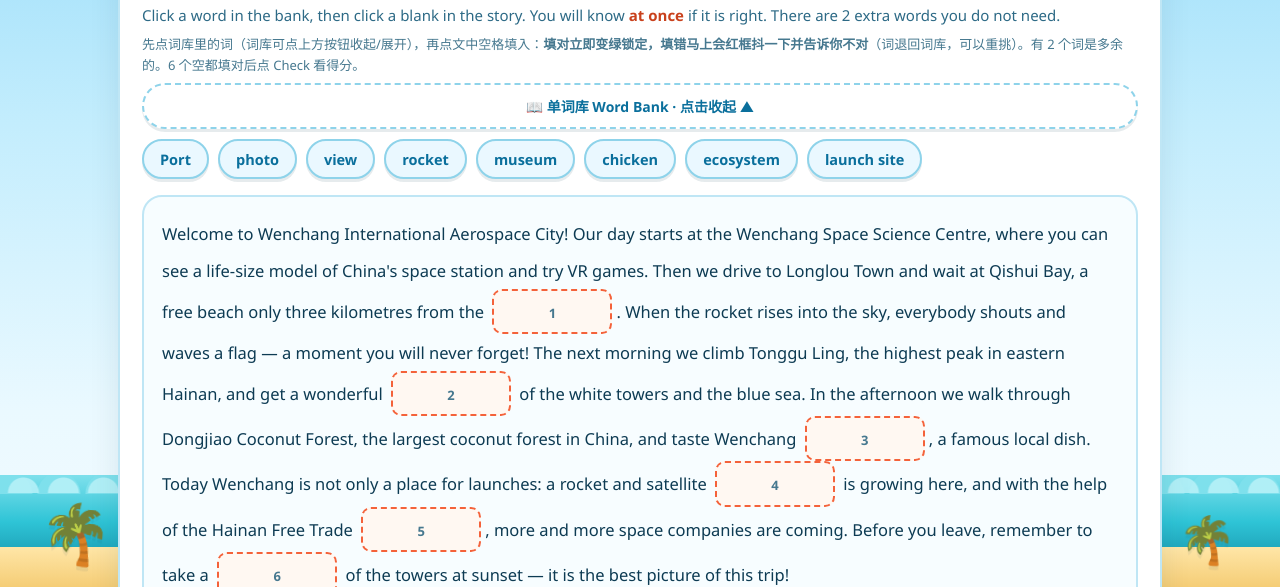
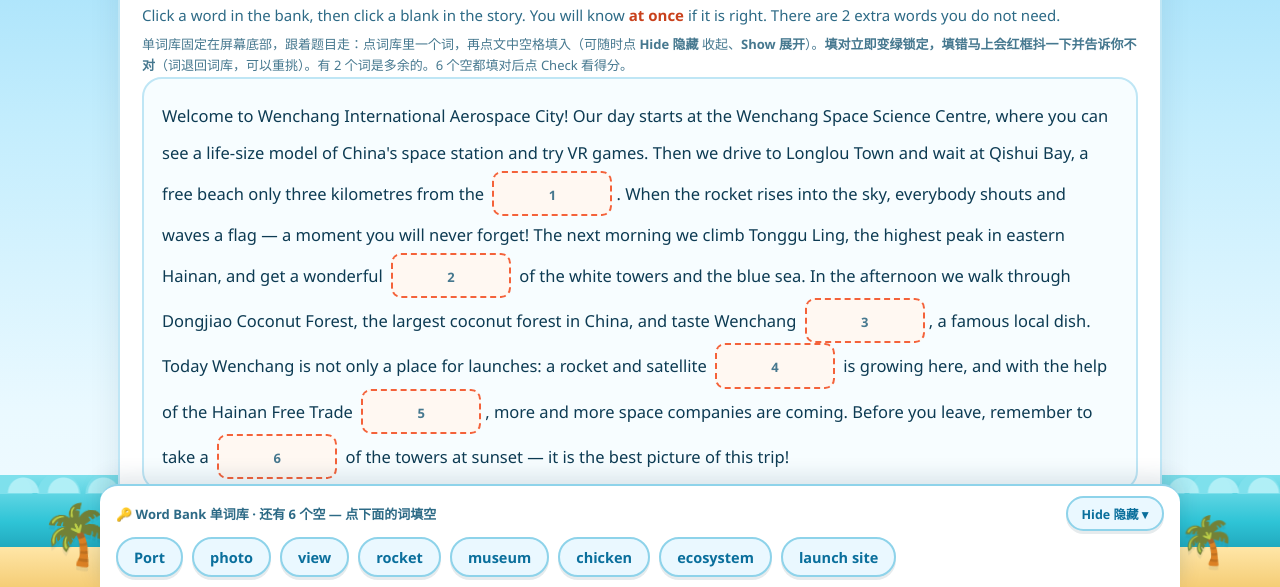
Before and after one commit to ziyu1032/FTP10, a plain HTML site: page index.html in a window 1280 px wide. Both pictures are taken after a click on the button "L3 Trip Story". Shown: the part 213-800 px from the top of the page. Drawn offline with Linux system fonts and the light colour scheme.

Commit message:
Add index.html

```diff
--- a/index.html
+++ b/index.html
@@ -155,10 +155,20 @@
   .explain.bad{color:#9b2c2c;background:#ffecec;border-color:var(--red)}
 
   /* Level 3 gapfill */
-  .bank-toggle{display:block;width:100%;margin:6px 0 10px;background:#fff;color:var(--blue-deep);
-    font-weight:800;font-size:14px;padding:11px 16px;border:2px dashed var(--line-strong);
-    border-radius:99px;box-shadow:var(--hard-sm);cursor:pointer;transition:.15s}
-  .bank-toggle:hover{background:#eaf8ff;transform:translateY(-1px)}
+  .bank-toggle{display:none}
+  /* ---- 吸底词库（fixed dock）：随题目滚动一直在屏幕底部，可 Hide/Show ---- */
+  .bankdock{position:fixed;left:0;right:0;bottom:0;z-index:90;background:#fff;
+    border-top:2px solid var(--line-strong);box-shadow:0 -6px 22px rgba(13,59,83,.14);
+    padding:10px 16px calc(10px + env(safe-area-inset-bottom));
+    max-width:1080px;margin:0 auto;border-radius:18px 18px 0 0}
+  .dock-head{display:flex;justify-content:space-between;align-items:center;gap:10px;margin-bottom:6px}
+  .dock-title{font-size:13px;font-weight:700;color:var(--ink-soft)}
+  .dock-btn{background:#eaf8ff;border:2px solid var(--line-strong);color:var(--blue-deep);
+    font-weight:800;font-size:12.5px;padding:6px 14px;border-radius:99px;cursor:pointer;
+    box-shadow:var(--hard-sm);transition:.15s;flex:0 0 auto}
+  .dock-btn:active{transform:translateY(1px)}
+  .bankdock .bank{margin:2px 0 0}
+  body.dock-open #s3 .card{padding-bottom:var(--dockH,150px)}
   .bank{display:flex;flex-wrap:wrap;gap:9px;margin:6px 0 16px}
   .chip{background:#eaf8ff;border:2px solid var(--line-strong);color:var(--blue-deep);border-radius:99px;
     padding:8px 16px;font-size:14.5px;font-weight:600;transition:.15s;box-shadow:var(--hard-sm)}
@@ -334,6 +344,10 @@
     .btn-back{font-size:13px;padding:9px 14px}
     .foot{gap:10px}
     .toast{max-width:88vw;text-align:center;font-size:13.5px}
+    .bankdock{padding:8px 12px calc(8px + env(safe-area-inset-bottom))}
+    .dock-title{font-size:11.5px}
+    .dock-btn{font-size:11.5px;padding:5px 11px}
+    .bankdock .bank{gap:7px}
     .takeaway{font-size:13.5px}
     .cert h2{font-size:24px}
     .sun{width:64px;height:64px;top:18px;right:6vw}
@@ -484,9 +498,7 @@
       <span class="leveltag">Level 3 · Medium</span>
       <h2>One Day in Wenchang</h2>
       <p class="task">Click a word in the bank, then click a blank in the story. You will know <b>at once</b> if it is right. There are 2 extra words you do not need.</p>
-      <div class="zh hidden-hint">先点词库里的词（词库可点上方按钮收起/展开），再点文中空格填入：<b>填对立即变绿锁定，填错马上会红框抖一下并告诉你不对</b>（词退回词库，可以重挑）。有 2 个词是多余的。6 个空都填对后点 Check 看得分。</div>
-      <button class="bank-toggle" id="bankToggle" aria-expanded="true">📖 单词库 Word Bank · 点击收起 ▲</button>
-      <div class="bank" id="bank"></div>
+      <div class="zh hidden-hint">单词库固定在屏幕底部，跟着题目走：点词库里一个词，再点文中空格填入（可随时点 <b>Hide 隐藏</b> 收起、<b>Show 展开</b>）。<b>填对立即变绿锁定，填错马上会红框抖一下并告诉你不对</b>（词退回词库，可以重挑）。有 2 个词是多余的。6 个空都填对后点 Check 看得分。</div>
       <div class="passage" id="passage"></div>
       <div class="bar"><span id="bar3"></span></div>
       <div class="foot">
@@ -501,6 +513,15 @@
           <button class="btn-main" id="next3" style="display:none">Next Level →</button>
         </div>
       </div>
+    </div>
+
+    <!-- 吸底词库：跟题滚动，可 Hide / Show -->
+    <div class="bankdock" id="bankDock">
+      <div class="dock-head">
+        <span class="dock-title" id="dockTitle">🔑 Word Bank 单词库 · 还有 6 个空 — 点下面的词填空</span>
+        <button class="dock-btn" id="bankToggle">Hide 隐藏 ▾</button>
+      </div>
+      <div class="bank" id="bank"></div>
     </div>
   </section>
 
@@ -835,6 +856,9 @@ function l3Progress(){
   $('#bar3').style.width = (filledCount / 6 * 100) + '%';
   $('#check3').disabled = filledCount < 6;
   $('#readBtn').disabled = filledCount < 6;   /* 填完 6 个空才能听全文朗读 */
+  dockTitle.textContent = filledCount >= 6
+    ? '🔑 Word Bank 单词库 · 6 个空全填对了！点 Check 查得分'
+    : '🔑 Word Bank 单词库 · 还有 ' + (6 - filledCount) + ' 个空 — 点下面的词填空';
 }
 function buildL3(){
   const bank = $('#bank'), pass = $('#passage');
@@ -860,10 +884,10 @@ function buildL3(){
       if (l3checked || s.dataset.done) return;      // 已填对的空锁定，不能再改
       if (!selChip){
         if (bankEl.style.display === 'none'){
-          setBank(true);                            // 词库收着时点空格：自动展开
-          toast('已为你展开单词库，先选一个词 · Word bank opened');
+          setBank(true);                            // 词库收起时点空格：自动展开
+          toast('已为你展开底部单词库 · Word bank opened');
         } else {
-          toast('First click a word in the bank above the story.');
+          toast('First tap a word in the word bank at the bottom.');
         }
         return;
       }
@@ -906,17 +930,27 @@ function buildL3(){
   $('#readBtn').disabled = true;
   $('#check3').style.display = '';
   $('#next3').style.display = 'none';
+  dockTitle.textContent = '🔑 Word Bank 单词库 · 还有 6 个空 — 点下面的词填空';
+  setBank(true);   /* 重做时确保底部词库展开 */
 }
 $('#clear3').onclick = () => { buildL3(); toast('Cleared — try the whole story again.'); };
 
-/* ---- 单词库展开 / 收起 ---- */
-const bankEl = $('#bank'), bankToggleBtn = $('#bankToggle');
+/* ---- 吸底词库：固定屏幕底部跟题滚动，Hide 收起 / Show 展开 ---- */
+const bankEl = $('#bank'), dockEl = $('#bankDock'),
+      bankToggleBtn = $('#bankToggle'), dockTitle = $('#dockTitle');
+function syncDock(){
+  const h = dockEl.offsetHeight + 20;
+  document.documentElement.style.setProperty('--dockH', h + 'px');
+  /* 「停止朗读」按钮若正在显示，抬到底部词库上方，避免被盖住 */
+  if (stopAudioBtn && stopAudioBtn.style.display === 'block'){
+    stopAudioBtn.style.bottom = (h + 14) + 'px';
+  }
+}
 function setBank(open){
   bankEl.style.display = open ? '' : 'none';
-  bankToggleBtn.textContent = open
-    ? '📖 单词库 Word Bank · 点击收起 ▲'
-    : '📖 单词库 Word Bank · 点击展开 ▼';
-  bankToggleBtn.setAttribute('aria-expanded', open ? 'true' : 'false');
+  bankToggleBtn.textContent = open ? 'Hide 隐藏 ▾' : 'Show 展开 ▴';
+  document.body.classList.toggle('dock-open', open);
+  requestAnimationFrame(syncDock);
 }
 bankToggleBtn.onclick = () => setBank(bankEl.style.display === 'none');
 $('#check3').onclick = () => {
@@ -937,6 +971,7 @@ $('#check3').onclick = () => {
   $('#check3').style.display = 'none';
   $('#next3').style.display = '';
   $('#next3').textContent = 'Next Level →';
+  setBank(false);   /* 填完了，收起底部词库，方便看反馈 */
 };
 $('#next3').onclick = () => { markDone(3); go(4); };
 $('#readBtn').onclick = () => {
@@ -1168,9 +1203,12 @@ function speak(text){
 const stopAudioBtn = $('#stopAudio');
 function showStopAudio(u){
   stopAudioBtn.style.display = 'block';
+  /* 第三关底部词库打开时，把停止键抬到词库上方 */
+  stopAudioBtn.style.bottom = document.body.classList.contains('dock-open')
+    ? 'calc(var(--dockH, 150px) + 14px)' : '24px';
   if (u){ u.onend = hideStopAudio; u.onerror = hideStopAudio; }
 }
-function hideStopAudio(){ stopAudioBtn.style.display = 'none'; }
+function hideStopAudio(){ stopAudioBtn.style.display = 'none'; stopAudioBtn.style.bottom = '24px'; }
 stopAudioBtn.onclick = () => {
   try { speechSynthesis.cancel(); } catch (e) {}
   hideStopAudio();
@@ -1385,7 +1423,7 @@ $('#finish').onclick = () => {
 $('#againBtn').onclick = () => location.reload();
 
 /* ---------------- boot ---------------- */
-buildL1(); buildL2(); buildL3(); buildL4();
+buildL1(); buildL2(); buildL3(); buildL4(); setBank(true);
 show(0);
 /* Chinese support on by default for first-year students */
 $$('.zh.hidden-hint').forEach(el => el.classList.add('show'));
```
